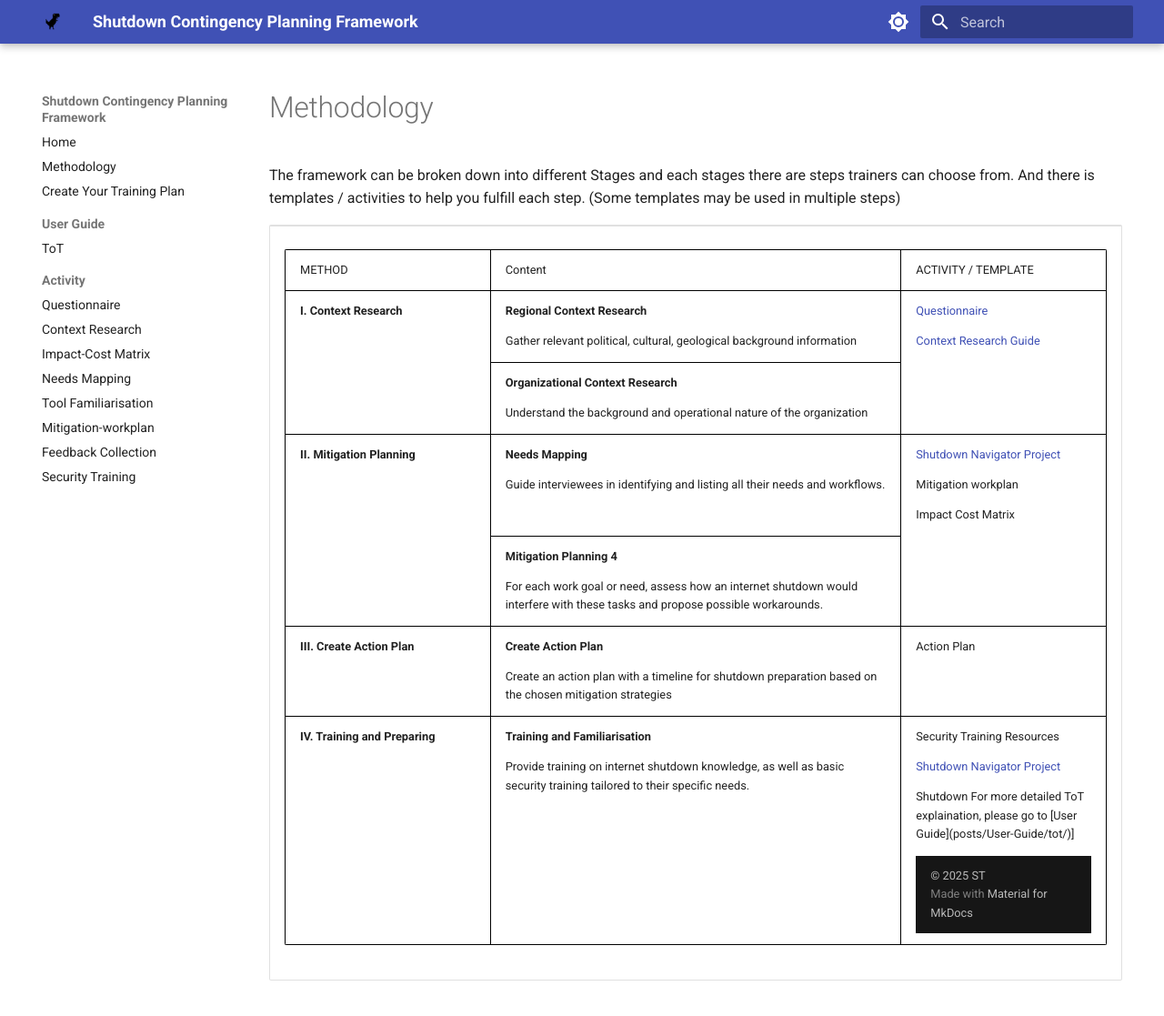
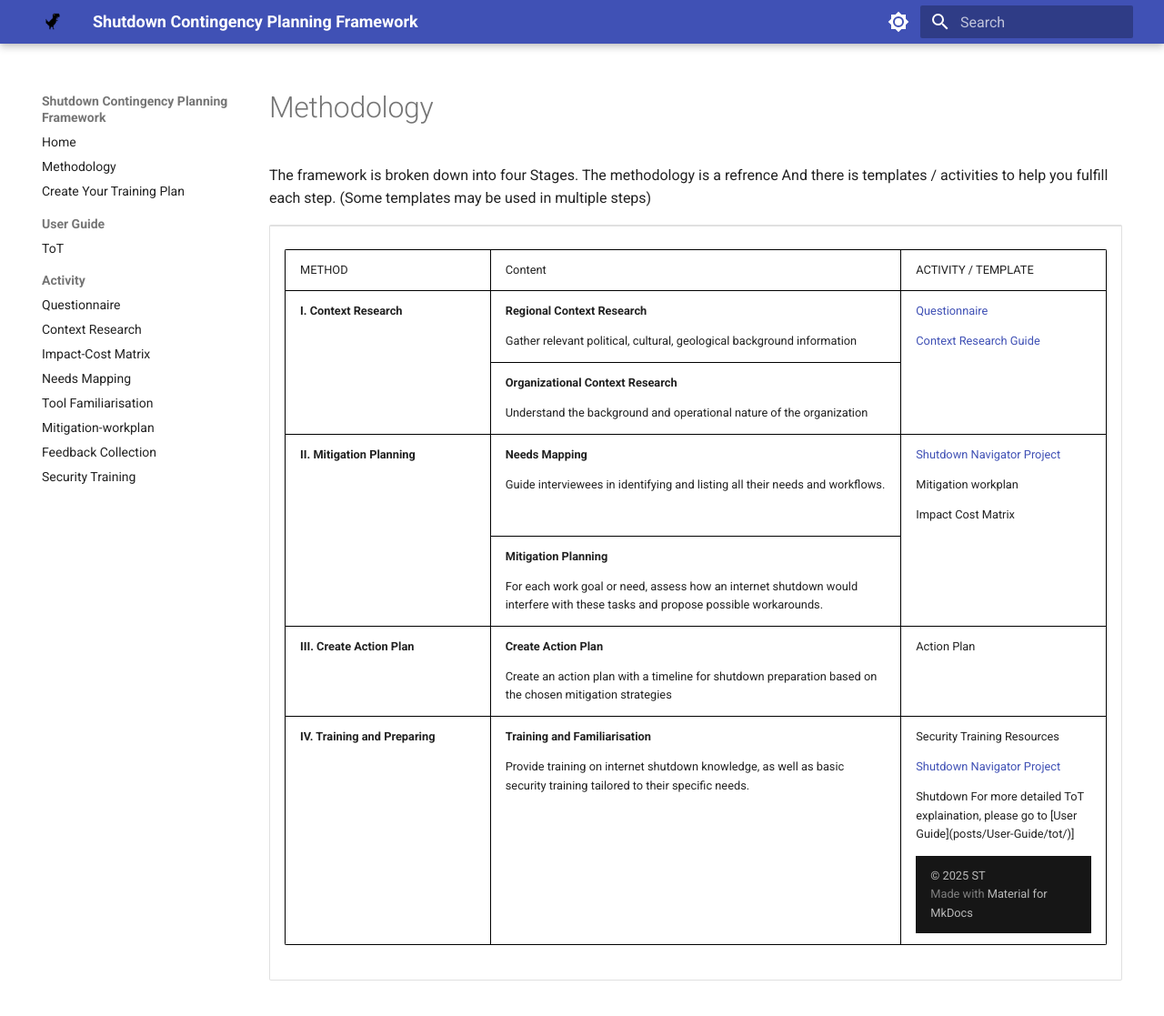
Before and after one commit to BRACE-Framework/BRACE-Framework.github.io, an MkDocs documentation site: the page built from docs/posts/methodology.md, in a window 1280 px wide and 1117 px high. Shown: the whole window at 91% size. Built offline with MkDocs 1.6.1 and Material for MkDocs 9.7.7, drawn with Linux system fonts in a browser that asks for light colours; plug-ins that fetch from the network failed and are left out.

Commit message:
edit about

```diff
--- a/docs/posts/methodology.md
+++ b/docs/posts/methodology.md
@@ -10,7 +10,7 @@ schema:
     name: Methodology of this Shutdown Contingency Framework
     url: "./"
 ---
-The framework can be broken down into different Stages and each stages there are steps trainers can choose from.
+The framework is broken down into four Stages. The methodology is a refrence
 And there is templates / activities to help you fulfill each step.
 (Some templates may be used in multiple steps)
 
@@ -70,7 +70,7 @@ And there is templates / activities to help you fulfill each step.
                                 </tr>
                                 <tr>
                                     <td rowspan="3" style="border: solid #000000 0.75pt;">
-                                        <p><strong>Mitigation Planning 4</strong></p>
+                                        <p><strong>Mitigation Planning</strong></p>
                                         <p>For each work goal or need, assess how an internet shutdown would interfere with these tasks and propose possible workarounds.</p>
                                     </td>
                                 </tr>
```
Also changed, not shown: docs/index.md (+1 -1 lines).
